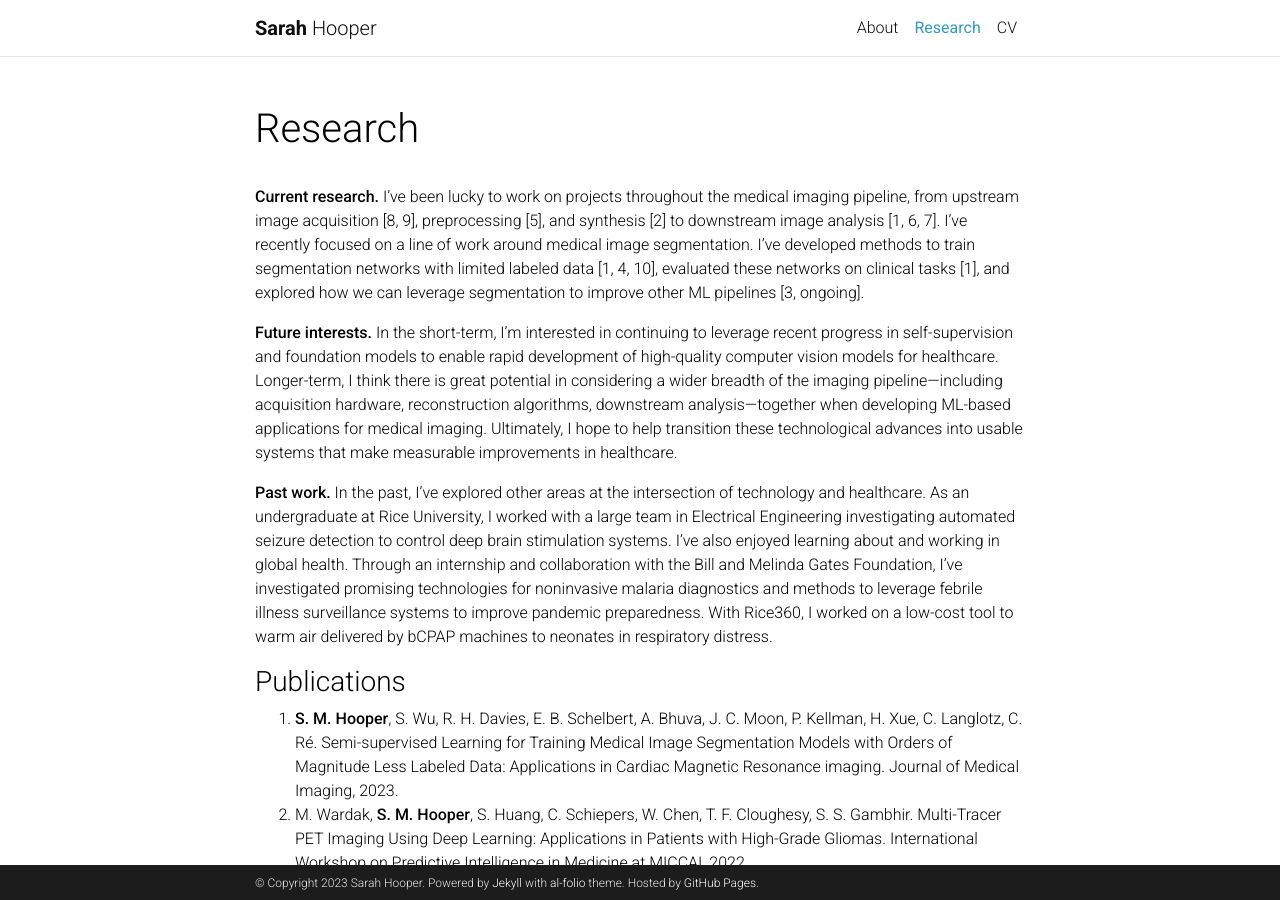
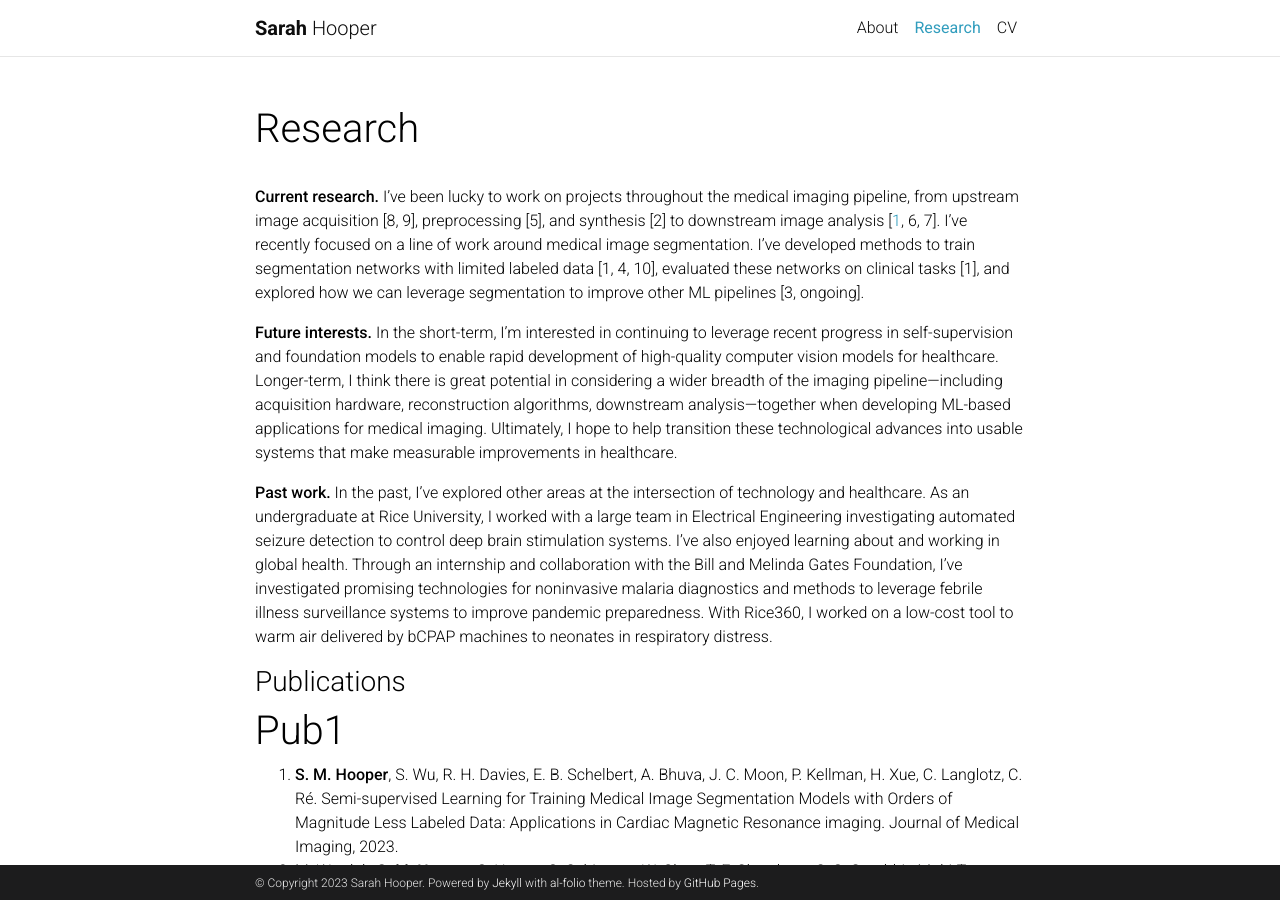
Before and after one commit to sarahmhooper/sarahmhooper.github.io, a Jekyll site: the page built from _pages/research.md, in a window 1280 px wide and 900 px high. Built offline with Jekyll 4.4.1, drawn with Linux system fonts in a browser that asks for light colours; comment, search, counter and statistics services are not loaded; a style sheet for code colours, icons or effects is not loaded; some of the changed lines change nothing that is shown.

Commit message:
Added internal ref

```diff
--- a/_pages/research.md
+++ b/_pages/research.md
@@ -10,7 +10,7 @@ years: [1967, 1956, 1950, 1935, 1905]
 
 ---
 
-**Current research.** I’ve been lucky to work on projects throughout the medical imaging pipeline, from upstream image acquisition [8, 9], preprocessing [5], and synthesis [2] to downstream image analysis [1, 6, 7]. I’ve recently focused on a line of work around medical image segmentation. I've developed methods to train segmentation networks with limited labeled data [1, 4, 10], evaluated these networks on clinical tasks [1], and explored how we can leverage segmentation to improve other ML pipelines [3, ongoing].
+**Current research.** I’ve been lucky to work on projects throughout the medical imaging pipeline, from upstream image acquisition [8, 9], preprocessing [5], and synthesis [2] to downstream image analysis [[1](#pub1), 6, 7]. I’ve recently focused on a line of work around medical image segmentation. I've developed methods to train segmentation networks with limited labeled data [1, 4, 10], evaluated these networks on clinical tasks [1], and explored how we can leverage segmentation to improve other ML pipelines [3, ongoing].
 
 **Future interests.** In the short-term, I’m interested in continuing to leverage recent progress in self-supervision and foundation models to enable rapid development of high-quality computer vision models for healthcare. Longer-term, I think there is great potential in considering a wider breadth of the imaging pipeline---including acquisition hardware, reconstruction algorithms, downstream analysis---together when developing ML-based applications for medical imaging. Ultimately, I hope to help transition these technological advances into usable systems that make measurable improvements in healthcare.
 
@@ -21,6 +21,7 @@ years: [1967, 1956, 1950, 1935, 1905]
 
 ### Publications
 
+# Pub1
 1. **S. M. Hooper**, S. Wu, R. H. Davies, E. B. Schelbert, A. Bhuva, J. C. Moon, P. Kellman, H. Xue, C. Langlotz, C. Ré. Semi-supervised Learning for Training Medical Image Segmentation Models with Orders of Magnitude Less Labeled Data: Applications in Cardiac Magnetic Resonance imaging. Journal of Medical Imaging, 2023.
 2. M. Wardak, **S. M. Hooper**, S. Huang, C. Schiepers, W. Chen, T. F. Cloughesy, S. S. Gambhir. Multi-Tracer PET Imaging Using Deep Learning: Applications in Patients with High-Grade Gliomas. International Workshop on Predictive Intelligence in Medicine at MICCAI, 2022.
 3. K. Saab, **S. M. Hooper**, M. Chen, M. Zhang, D. Rubin, C. Ré. Reducing Reliance on Spurious Features in Medical Image Classification with Spatial Specificity. Machine Learning for Healthcare, 2022.
```
